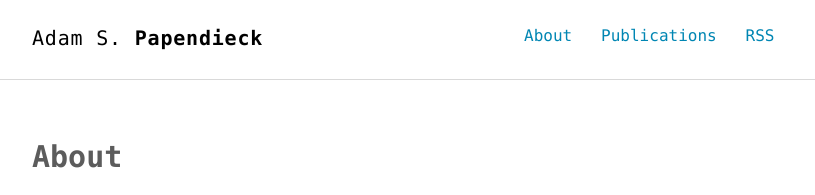
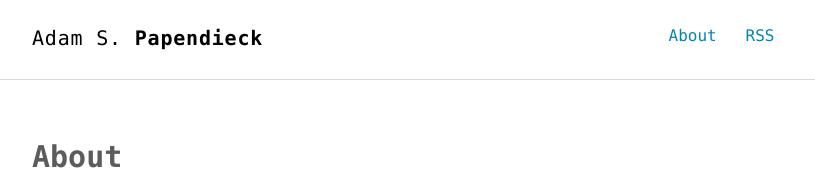
Before and after one commit to apapendieck/apapendieck.github.io, a Jekyll site: the page built from about.md, in a window 1280 px wide. Shown: the top 195 px of the page, without its empty margins (232-1047 px from the left). Built offline with Jekyll 4.4.1, drawn with Linux system fonts in a browser that asks for light colours.

Commit message:
Update nav.html

```diff
--- a/_includes/nav.html
+++ b/_includes/nav.html
@@ -4,7 +4,6 @@
     <h1 class="logo"><a href="{{ '/' | prepend: site.baseurl }}">{{ site.title }}<span>{{ site.title2 }}</span></a></h1>
     <ul class="navbar">
       <li><a href="{{ '/about' | prepend: site.baseurl }}">About</a></li>
-      <li><a href="{{ '/publications' | prepend: site.baseurl }}">Publications</a></li>
       <li><a href="{{ "/feed.xml" | prepend: site.baseurl }}" target="_blank">RSS</a></li>
     </ul>
   </div>
```
